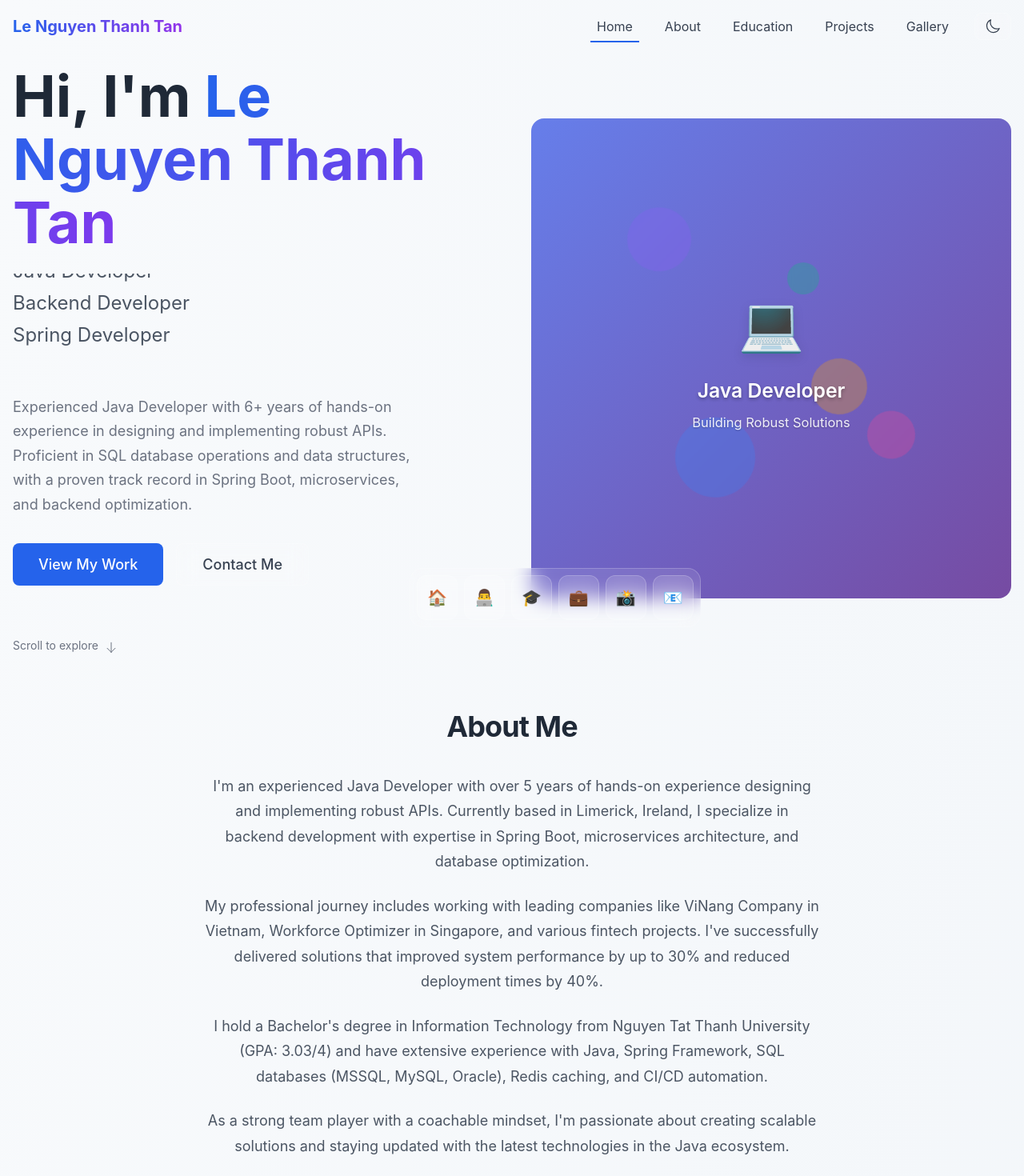
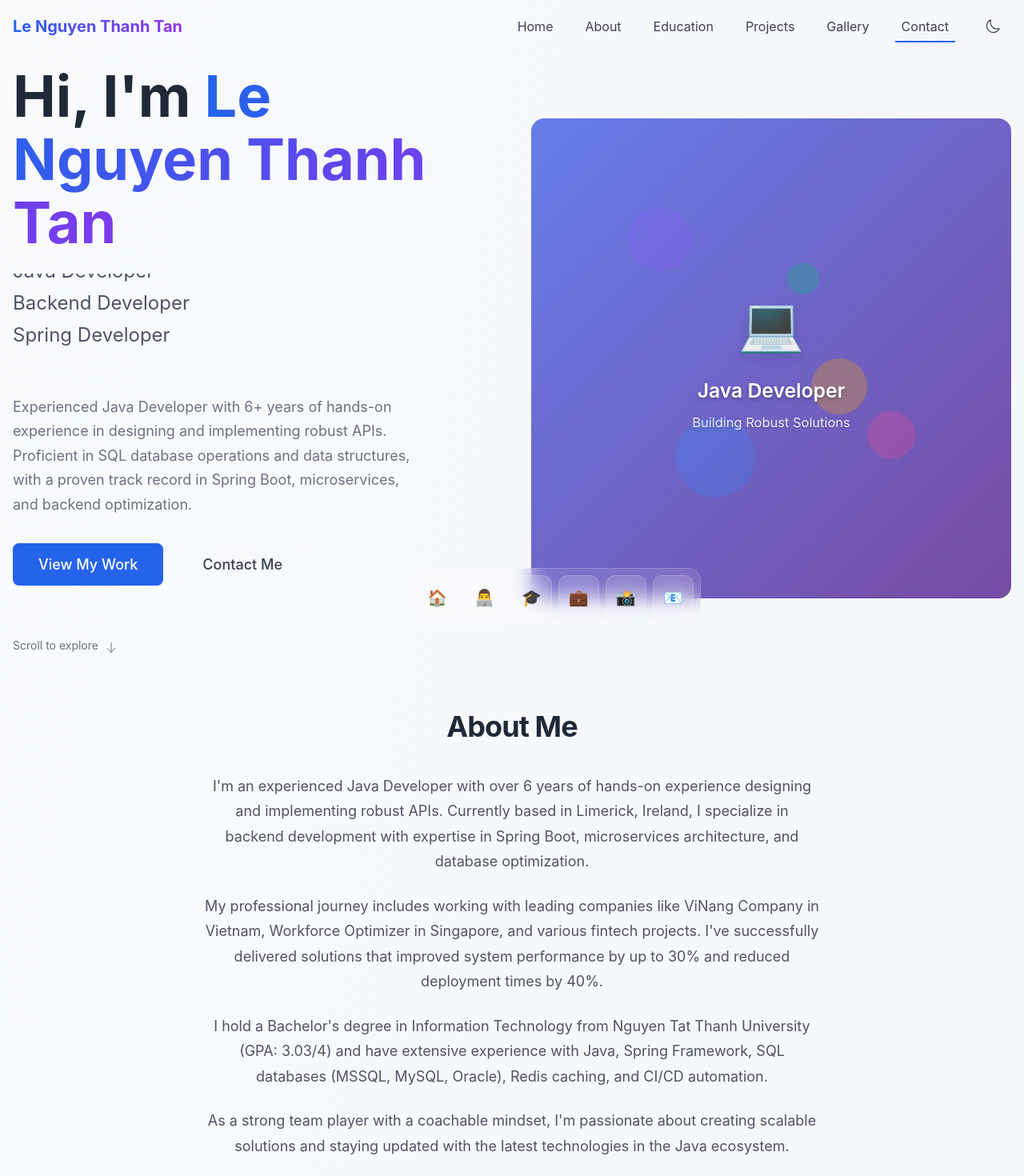
Before and after one commit to degokisss/CS5709, a React (Vite) app: page / in a window 1280 px wide. Shown: the top 1470 px of the page at 80% size. Built offline with nearby package versions, Linux system fonts and the light colour scheme.

Commit message:
CS5709: Adjust an active section of navigation

```diff
--- a/src/components/layout/about/About.tsx
+++ b/src/components/layout/about/About.tsx
@@ -7,7 +7,7 @@ export default function About() {
         <h2 className="about-title">About Me</h2>
         <div className="about-content">
           <p className="about-paragraph">
-            I'm an experienced Java Developer with over 5 years of hands-on experience designing and implementing
+            I'm an experienced Java Developer with over 6 years of hands-on experience designing and implementing
             robust APIs. Currently based in Limerick, Ireland, I specialize in backend development with expertise
             in Spring Boot, microservices architecture, and database optimization.
           </p>
--- a/src/components/layout/contact/Contact.css
+++ b/src/components/layout/contact/Contact.css
@@ -1,6 +1,7 @@
 .contact-section {
-  padding: 4rem 1rem;
+  padding: 4rem 1rem 8rem;
   color: #1f2937;
+  scroll-margin-top: 100px;
 }
 
 .dark .contact-section {
--- a/src/components/layout/navigation/Navigation.tsx
+++ b/src/components/layout/navigation/Navigation.tsx
@@ -17,40 +17,66 @@ const navItems: NavItem[] = [
     { label: 'Education', href: '#education', id: 'education' },
     { label: 'Projects', href: '#projects', id: 'projects' },
     { label: 'Gallery', href: '#gallery', id: 'gallery' },
+    { label: 'Contact', href: '#contact', id: 'contact' },
 ];
 
 const Navigation: React.FC = () => {
     const [scrolled, setScrolled] = useState(false);
     const [activeSection, setActiveSection] = useState('home');
+    const [isScrolling, setIsScrolling] = useState(false);
+    const scrollTimeoutRef = React.useRef<number | null>(null);
     const { theme, toggleTheme } = useTheme();
 
     useEffect(() => {
         const handleScroll = () => {
             setScrolled(window.scrollY > 50);
 
-            // Update active section based on scroll position
+            // Don't update an active section if the user just clicked a nav item
+            if (isScrolling)
+                return;
+
+            // Check if we're at the bottom of the page
+            const isAtBottom = window.innerHeight + window.scrollY >= document.documentElement.scrollHeight - 10;
+            if (isAtBottom) {
+                setActiveSection('contact');
+                return;
+            }
+
+            // Update the active section based on scroll position
             const sections = navItems.map(item => item.id);
             const current = sections.find(section => {
                 const element = document.getElementById(section);
-                if (element) {
-                    const rect = element.getBoundingClientRect();
-                    return rect.top <= 100 && rect.bottom >= 100;
-                }
-                return false;
+                if (!element)
+                    return false;
+
+                const rect = element.getBoundingClientRect();
+                return rect.top <= 100 && rect.bottom >= 100;
             });
 
-            if (current) setActiveSection(current);
+            if (current)
+                setActiveSection(current);
         };
 
         window.addEventListener('scroll', handleScroll);
         return () => window.removeEventListener('scroll', handleScroll);
-    }, []);
+    }, [isScrolling]);
 
     const scrollToSection = (id: string) => {
+        setActiveSection(id);
+        setIsScrolling(true);
+
+        // Clear any existing timeout
+        if (scrollTimeoutRef.current)
+            clearTimeout(scrollTimeoutRef.current);
+
         const element = document.getElementById(id);
-        if (element) {
+        if (element)
             element.scrollIntoView({ behavior: 'smooth' });
-        }
+
+        // Re-enable scroll detection after animation completes
+        scrollTimeoutRef.current = setTimeout(() => {
+            setIsScrolling(false);
+        }, 1000);
     };
 
     return (
```
